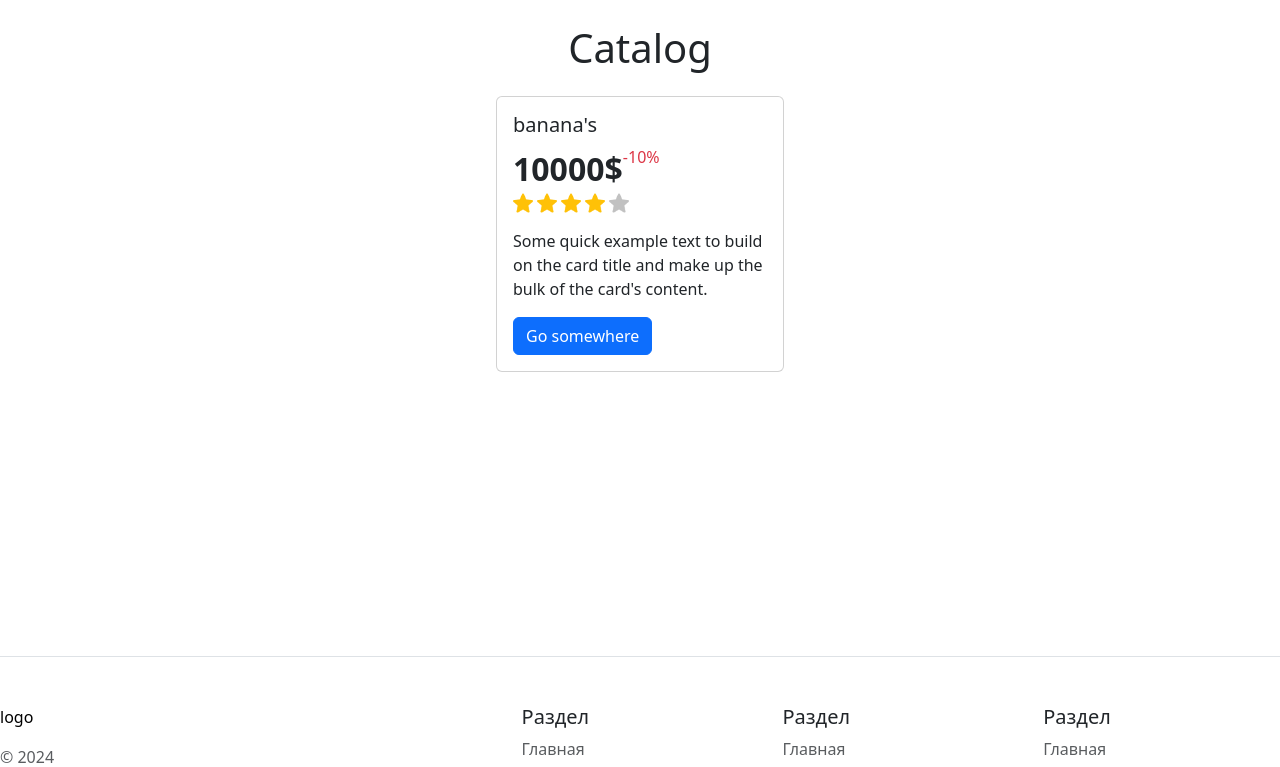
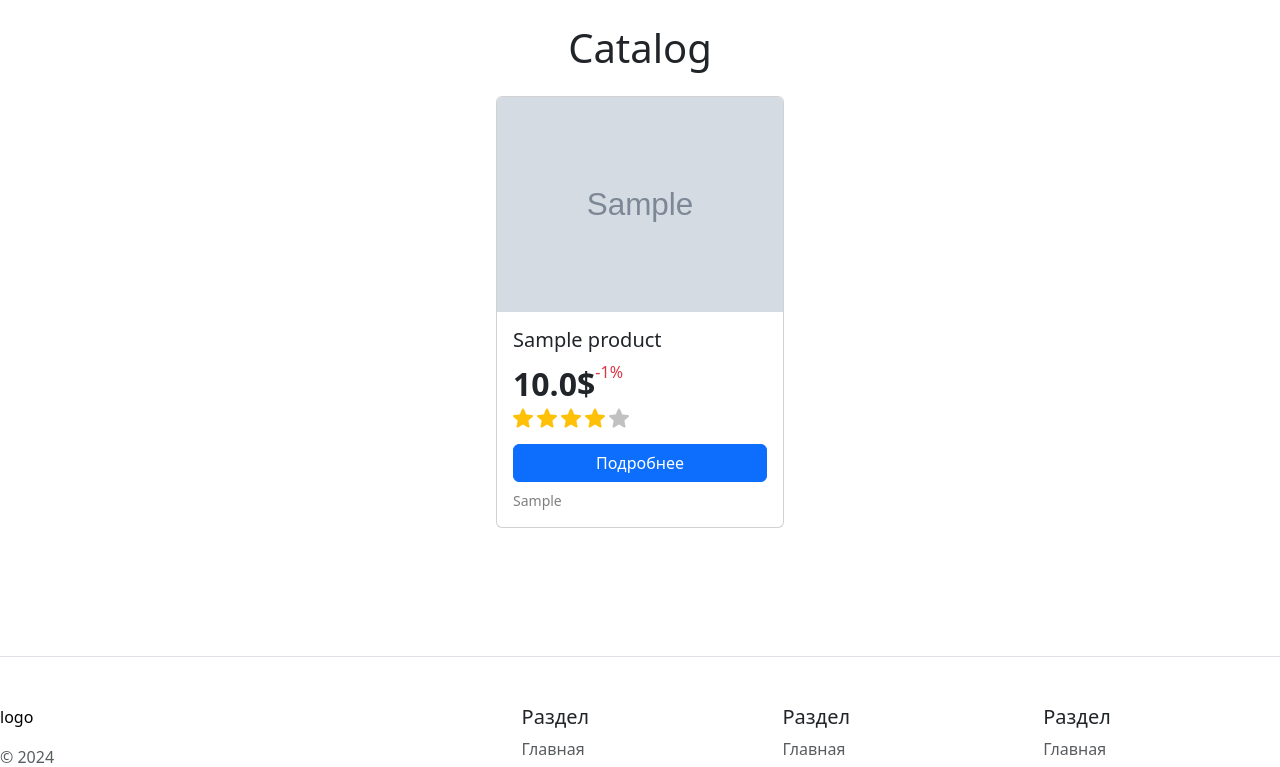
Before and after one commit to ucha5cdrfv5bghtuy6xj/Shop, a Django app: page /shop/ in a window 1280 px wide. Shown: the part 72-839 px from the top of the page. Run offline with Django 5.2, Linux system fonts and the light colour scheme; tables that the repository leaves empty hold one stand-in row (values such as "Sample post"); grey boxes marked "Sample" are stand-in pictures; some libraries are stand-ins or nearby versions.

Commit message:
added ORM

```diff
--- a/shop/templates/shop/catalog.html
+++ b/shop/templates/shop/catalog.html
@@ -4,25 +4,28 @@
 {%block content%}
 <h1 class="text-center mb-4">Catalog</h1>
 <div class="d-flex flex-wrap gap-3 justify-content-center mx-auto" style="max-width: 800px;">
+  {%for product in products%}
   <div class="card" style="width: 18rem;">
-        <img src="https://avatars.mds.yandex.net/i?id=705b6a06f04fd553926001d58b2b3098f6756640-13101499-images-thumbs&n=13" alt="" class="card-img-top">
-        <div class="card-body">
-          <h5 class="card-title">banana's</h5>
+    <img src="{{product.img.url}}" alt="" class="card-img-top">
+    <div class="card-body d-flex flex-column">
+      <h5 class="card-title">{{product.name}}</h5>
       <span class="card-text d-flex mt-auto">
-            <span class="fs-2 fw-bold">10000$</span>
-            <span class="text-danger fs-6 ">-10%</span>
+        <span class="fs-2 fw-bold">{{product.price}}$</span>
+        <span class="text-danger fs-6 ">-{{product.sale}}%</span>
       </span>
       <div class="d-flex gap-1 mb-3">
         <img src="{%static 'shop/img/Image20240823212120.png'%}" alt="" width="20" height="20">
         <img src="{%static 'shop/img/Image20240823212120.png'%}" alt="" width="20" height="20">
         <img src="{%static 'shop/img/Image20240823212120.png'%}" alt="" width="20" height="20">
         <img src="{%static 'shop/img/Image20240823212120.png'%}" alt="" width="20" height="20">
-            <img src="{%static 'shop/img/Image20240823212120.png'%}" alt="" width="20" height="20" style="filter: grayscale(1);">
+        <img src="{%static 'shop/img/Image20240823212120.png'%}" alt="" width="20" height="20"
+          style="filter: grayscale(1);">
       </div>
-          <p class="card-text">Some quick example text to build on the card title and make up the bulk of the card's content.</p>
-          <a href="#" class="btn btn-primary">Go somewhere</a>
+      <a href="#" class="btn btn-primary">Подробнее</a>
+      <small class="text-black-50 mt-2">{{product.desk}}</small>
     </div>
   </div>
+  {%endfor%}
 </div>
 
 
--- a/shop/views.py
+++ b/shop/views.py
@@ -1,10 +1,12 @@
 from django.shortcuts import render
-
+from .models import Product, Order
 # Create your views here.
 
 def catalog(request):
-    return render(request, "shop/catalog.html")
+    products = Product.objects.all()
+    return render(request, "shop/catalog.html", {"products":products})
 def orders(request):
-    return render(request, "shop/orders.html")
+    orders = Order.objects.all()
+    return render(request, "shop/orders.html", {"orders":orders})
 def order_create(request):
     return render(request, "shop/order_create.html")
```
Also changed, not shown: shop/templates/shop/orders.html (+14 -0 lines). Lines whose indentation alone changed are shown as unchanged.
